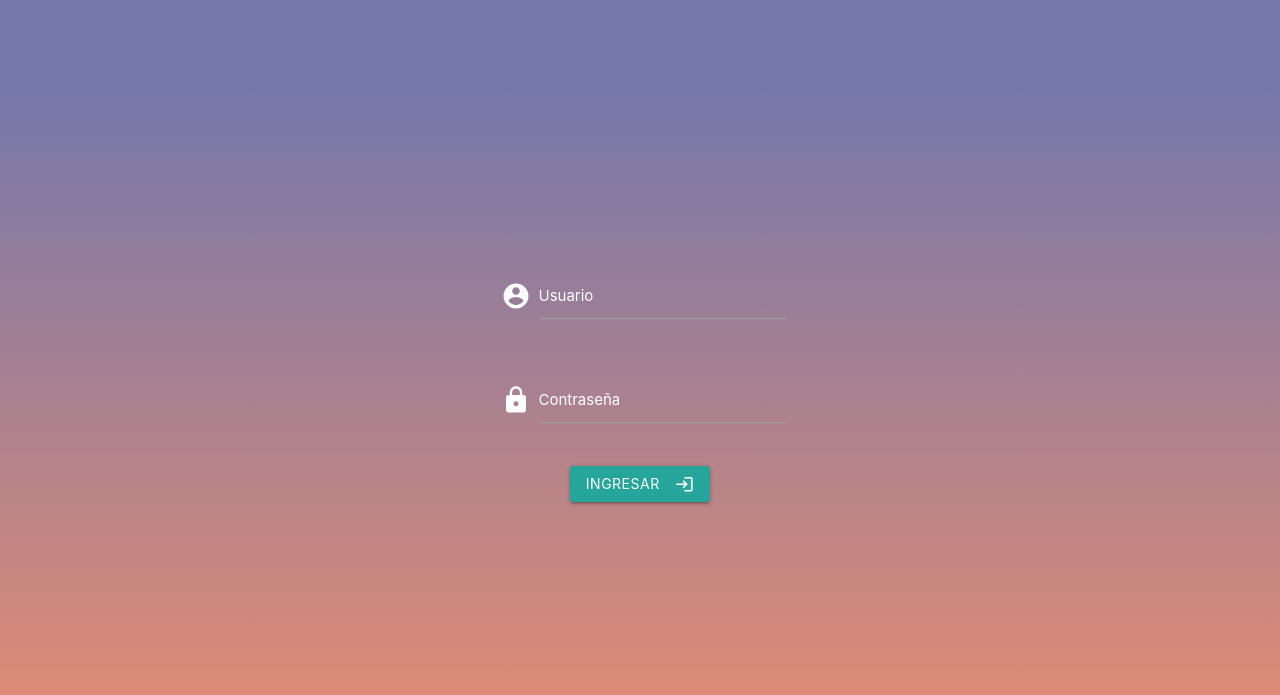
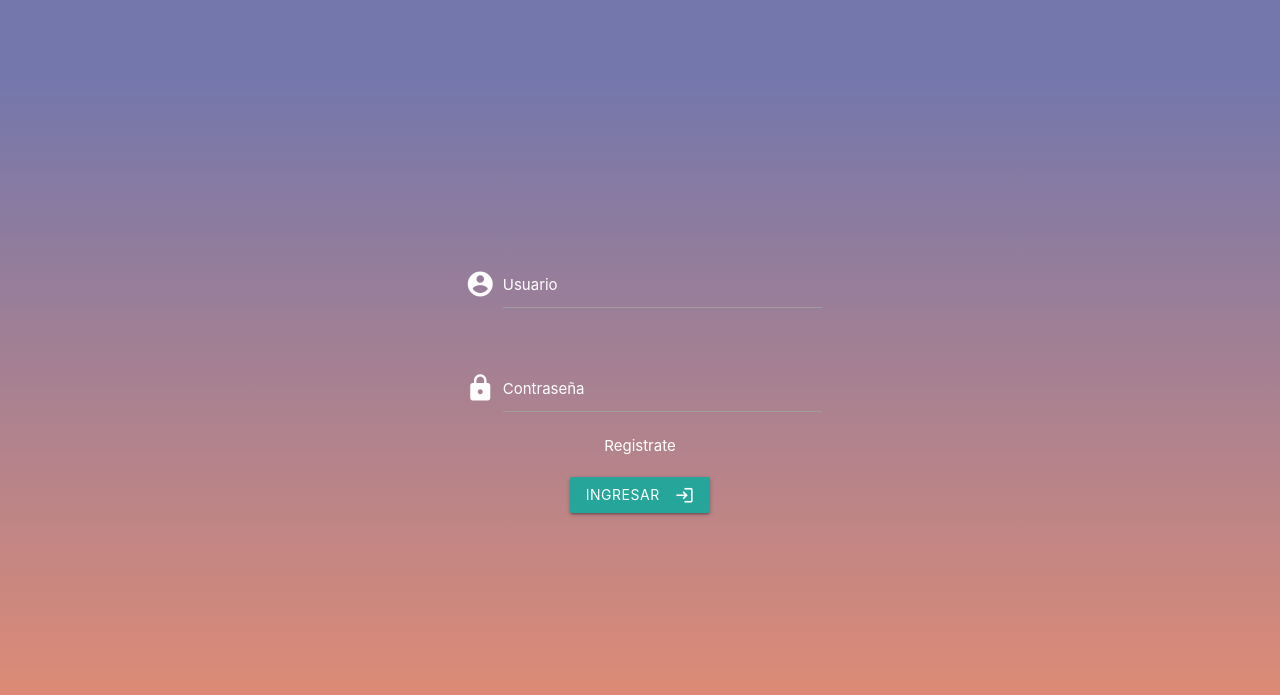
Before and after one commit to EGHernandezM/Appgua, a PHP site: page / in a window 1280 px wide. Shown: the top 695 px of the page. Run offline with PHP 8.4, Linux system fonts and the light colour scheme; data that the repository does not hold is empty.

Commit message:
link registro

```diff
--- a/index.php
+++ b/index.php
@@ -1,21 +1,13 @@
 <?php
-$usuario= $_POST['username'];
+ $usuario = $_POST['username'];
  $contra = $_POST['password'];
-$login= $_POST['login'];
+ $login = $_POST['login'];
 
-if( !empty( $_POST )){
-
-
-
+ if (!empty($_POST)) {
     # Las claves de acceso, ahorita las ponemos aquí
     # y en otro ejercicio las ponemos en una base de datos
-$usuario= $_POST['username'];
+    $usuario = $_POST['username'];
     $contra = $_POST['password'];
-
-
-
-
-
     $mysqli = new mysqli("localhost", "u435561149_H20", "H2O_1234_agua", "u435561149_H2O");
 
     /* comprobar la conexión */
@@ -31,29 +23,18 @@
 
        while ($fila = $resultado->fetch_row()) {
 
-          $id_usr=$fila[0];
-		$nombre=$fila[1];
-		$apellido=$fila[2];
-		$usuario_correcto=$fila[3];
-		$palabra_secreta_correcta=$fila[4];
-		$perfil=$fila[5];
+          $id_usr = $fila[0];
+          $nombre = $fila[1];
+          $apellido = $fila[2];
+          $usuario_correcto = $fila[3];
+          $palabra_secreta_correcta = $fila[4];
+          $perfil = $fila[5];
 
-		$tipo_cuenta=$fila[6];
-
-
-
+          $tipo_cuenta = $fila[6];
        }
 
        $resultado->close();
     }
-
-
-
-
-
-
-
-
 
     /*
  Para leer los datos que fueron enviados al formulario,
@@ -74,19 +55,13 @@
        # ya ha iniciado sesión o no. En este caso es el nombre
        # de usuario
 
-
-
-
-	$_SESSION['uname']=$usuario ;
-	$_SESSION['id']=$id_usr;
-	$_SESSION['fpago']=$tipo_cuenta;
-	$_SESSION['apellido']=$apellido;
-	$_SESSION['pin']=$PIN;
-	$_SESSION['perfil']=$perfil;
-	$_SESSION['loggedin']='logeado';
-
-
-
+       $_SESSION['uname'] = $usuario;
+       $_SESSION['id'] = $id_usr;
+       $_SESSION['fpago'] = $tipo_cuenta;
+       $_SESSION['apellido'] = $apellido;
+       $_SESSION['pin'] = $PIN;
+       $_SESSION['perfil'] = $perfil;
+       $_SESSION['loggedin'] = 'logeado';
 
        switch ($id_usr) {
           case '59':
@@ -96,49 +71,29 @@
           case '67':
              header("Location:dashboard-tortillas/index.php");
              break;
-
-
-
-
           case '66':
              header("Location:home.php");
              break;
-
-
-
           case '73':
              header("Location:home.php");
              break;
-
-
 
           default:
              header("Location:home.php");
              break;
        }
-
-
-
        # Luego redireccionamos a la página "Secreta"
-
     } else {
        # No coinciden, así que simplemente imprimimos un
        # mensaje diciendo que es incorrecto
        echo "El usuario o la contraseña son incorrectos";
     }
-
-
 }
-
-
-
-
 ?>
-
-
 
 <!DOCTYPE html>
 <html lang="es">
+
 <head>
    <meta charset="UTF-8">
    <meta http-equiv="X-UA-Compatible" content="IE=edge">
@@ -150,6 +105,7 @@
    <link rel="stylesheet" href="css/materialize.min.css">
    <link rel="stylesheet" href="css/login.css">
 </head>
+
 <body>
    <div class="login valign-wrapper">
       <div class="row">
@@ -158,17 +114,21 @@
                <div class="row">
                   <div class="input-field col s12">
                      <i class="material-icons prefix white-text">account_circle</i>
-                     <input id="usuario" type="text" name="username"  class="validate white-text">
+                     <input id="usuario" type="text" name="username" class="validate white-text">
                      <label for="usuario" class="white-text">Usuario</label>
                   </div>
                </div>
                <div class="row">
                   <div class="input-field col s12">
                      <i class="material-icons prefix white-text">lock</i>
-                     <input id="clave" type="password" name="password"  class="validate white-text">
+                     <input id="clave" type="password" name="password" class="validate white-text">
                      <label for="clave" class="white-text">Contraseña</label>
                   </div>
+                  <span class="helper-text" data-error="wrong" data-success="left" style="margin-bottom: 15rem">
+                     <a class="white-text" href="#">Registrate</a>
+                  </span>
                </div>
+
                <div class="row">
                   <button class="btn waves-effect waves-light" type="submit" name="action">Ingresar
                      <i class="material-icons right">login</i>
@@ -178,40 +138,8 @@
          </div>
       </div>
    </div>
-   <!--<div class="container">
-      <div class="valign-wrapper">
-         <div class="center-align">
-            <h5>This should be vertically aligned</h5>
-         </div>
-
-          <div class="col s12">
-            <div class="row">
-               <form class="col s12">
-                  <div class="row">
-                     <div class="input-field col s12">
-                        <i class="material-icons prefix">account_circle</i>
-                        <input id="usuario" type="text" class="validate">
-                        <label for="usuario">Usuario</label>
-                     </div>
-                  </div>
-                  <div class="row">
-                     <div class="input-field col s12">
-                        <i class="material-icons prefix">lock</i>
-                        <input id="clave" type="tel" class="validate">
-                        <label for="clave">Contraseña</label>
-                     </div>
-                  </div>
-                  <div class="row">
-                     <button class="btn waves-effect waves-light" type="submit" name="action">Ingresar
-                        <i class="material-icons right">login</i>
-                     </button>
-                  </div>
-               </form>
-            </div> -->
-         </div>
-      </div>
-   </div>
 
    <script src="js/materialize.min.js"></script>
 </body>
+
 </html>
```
Lines whose indentation alone changed are shown as unchanged.
